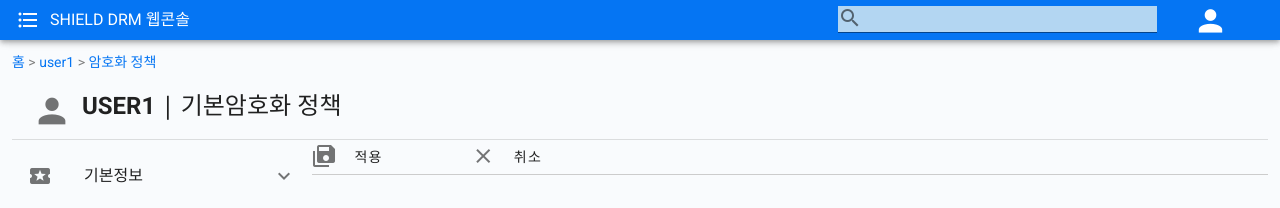
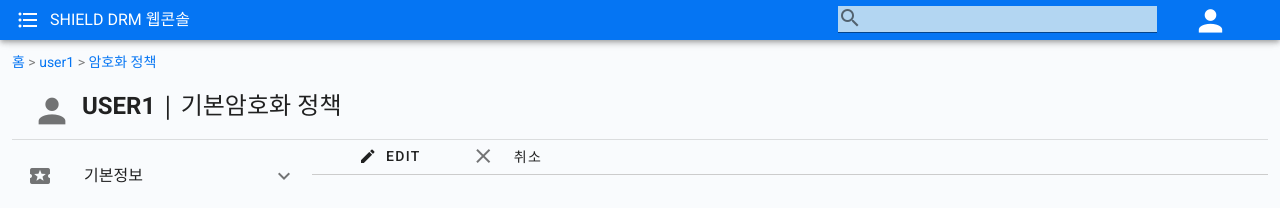
Before and after one commit to woo-da-young/cs_console_demo, a Vue app: page /home2 in a window 1280 px wide. Shown: the top 208 px of the page. Built offline with nearby package versions, Linux system fonts and the light colour scheme.

Commit message:
버튼 정렬 조정중

```diff
--- a/src/Home.vue
+++ b/src/Home.vue
@@ -145,9 +145,8 @@
             <v-col cols="12" style="margin-top:10px; ">
               <!-- <v-divider style="height:5px"></v-divider> -->
               <v-row style="border-bottom: 1px solid #ccc;">
-                <v-col cols="2" style="padding: 0">
-                  <v-icon>mdi-content-save-all</v-icon>
-                  <v-btn text style="padding: 0">적용</v-btn>
+                <v-col cols="2" style="padding: 0;">
+                  <v-btn text width="100%" style="display:block" ><v-icon left>mdi-pencil</v-icon>Edit</v-btn>
                 </v-col>
                 <v-col cols="2" style="padding: 0">
                   <v-icon>mdi-close</v-icon>
--- a/src/Home2.vue
+++ b/src/Home2.vue
@@ -140,7 +140,7 @@
                                   </v-list-item>
                                   <v-divider></v-divider>
 
-                                  <v-list-item style="background-color:#F9FBFD">
+                                  <!-- <v-list-item style="background-color:#F9FBFD">
                                       <v-row align="center" justify="space-around">
                                         <v-col cols="4" ><v-checkbox v-model="checkbox" value="primary" hide-details ></v-checkbox></v-col>
                                         <v-col cols="4">범주ID</v-col>
@@ -156,10 +156,14 @@
                                           <v-col cols="4">{{item.range}}</v-col>
                                         </v-row>
                                     </v-list-item>
-                                    <v-divider></v-divider>
-                                  </div>
+                                    <v-divider></v-divider> -->
 
-                                  <v-card-actions><v-spacer></v-spacer><v-btn text @click="closePossible(dialog);" >닫기</v-btn></v-card-actions>
+
+
+
+
+                                  <!-- <v-card-actions><v-spacer></v-spacer><v-btn text @click="closePossible(dialog);" >닫기</v-btn></v-card-actions>   -->
+                                  <v-card-actions></v-card-actions>
                                 </v-card>
                               </v-dialog>
                             </v-col>
```
